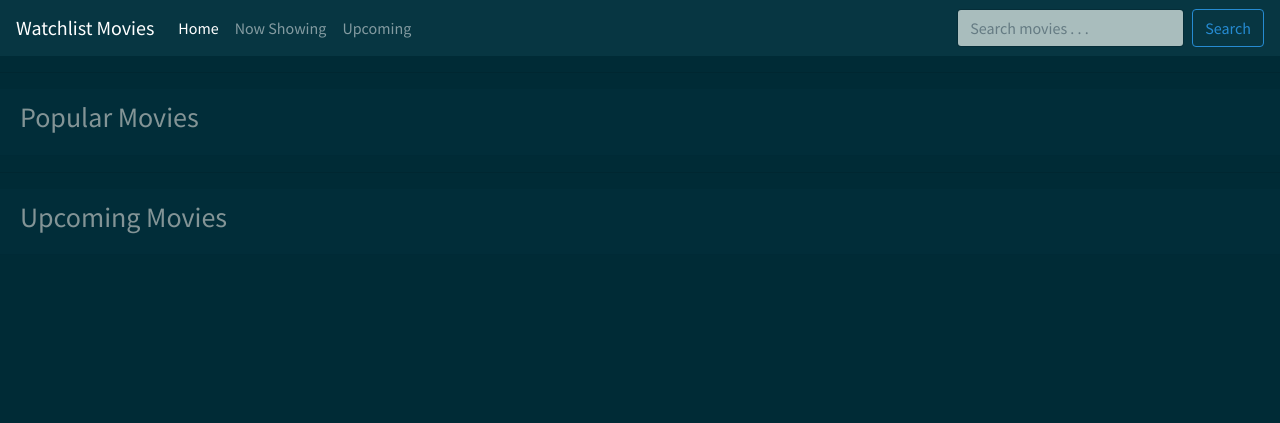
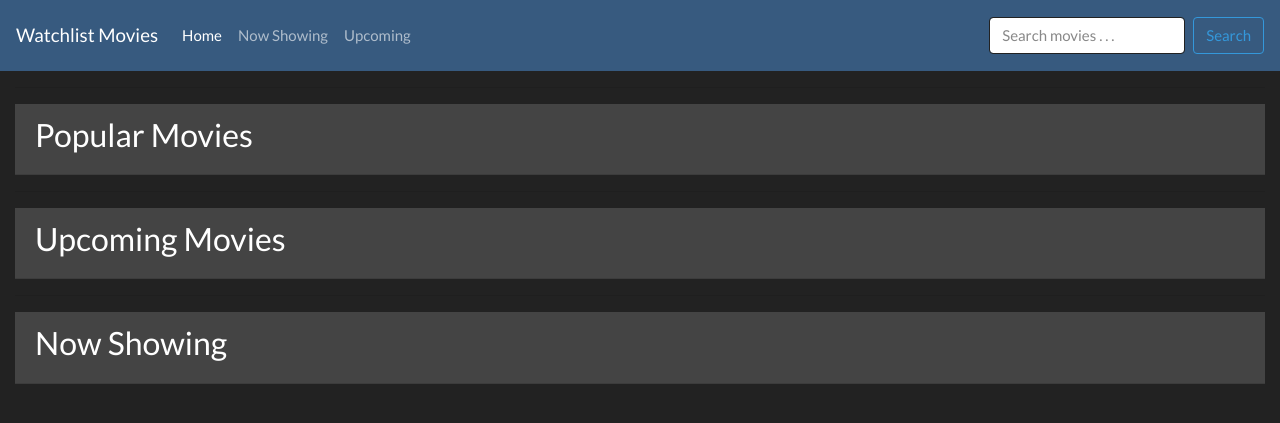
Before and after one commit to vonmutinda/Watchlist, a Flask app: template app/templates/index.html in a window 1280 px wide. Shown: the top 423 px of the page. Run offline with Flask 2, Linux system fonts and the light colour scheme; the template is opened without the code that fills it, so the values that code supplies are empty; some libraries are stand-ins or nearby versions.

Commit message:
installed WTF

```diff
--- a/app/static/css/index.css
+++ b/app/static/css/index.css
@@ -0,0 +1,5 @@
+div.row{
+    margin-left: 0;
+    margin-right: 0;
+
+}
--- a/app/templates/base.html
+++ b/app/templates/base.html
@@ -1,11 +1,10 @@
+
+{% extends 'bootstrap/base.html' %}
 {% block styles %}
-    <link rel="stylesheet" href="https://stackpath.bootstrapcdn.com/bootswatch/4.1.3/solar/bootstrap.min.css">
+    <link rel="stylesheet" href="https://stackpath.bootstrapcdn.com/bootswatch/4.1.3/darkly/bootstrap.min.css">
     <link rel="stylesheet" href="{{url_for('static',filename='css/index.css')}}">
 {% endblock %}
 
-{% extends 'bootstrap/base.html' %}
-
-{% include 'navbar.html' %}
-
+ {% include 'navbar.html' %}
         {% block body %}
         {% endblock %}
--- a/app/templates/index.html
+++ b/app/templates/index.html
@@ -1,15 +1,17 @@
 {% extends 'base.html' %}
 {% import 'macros.html' as macro %}
 
+
+
+
 {% block body %}
-
+<div class="container-fluid">
 <hr>
 
 <div class="card-header center">
         <h3>Popular Movies</h3>
 </div>
 <div class="row">
-
      {{ macro.displayMovieList(popular) }}
 </div>
 
@@ -22,7 +24,15 @@
         {{ macro.displayMovieList(upcoming) }}
 </div>
 
+<hr>
+
+<div class="card-header center">
+        <h3>Now Showing </h3>
+</div>
+<div id="upcoming" class="row">
+        {{ macro.displayMovieList(nowshowing) }}
+</div>
 
 
-
+</div>
 {% endblock %}
--- a/app/templates/movie.html
+++ b/app/templates/movie.html
@@ -3,6 +3,7 @@
 {% import 'macros.html' as macro %}
 
 <div class="container-fluid">
+
         {% block body %}
 
 
--- a/app/templates/navbar.html
+++ b/app/templates/navbar.html
@@ -1,10 +1,11 @@
-<nav class="navbar navbar-expand-lg navbar-dark bg-dark">
+<nav class="navbar navbar-expand-lg navbar-dark bg-primary">
     <a class="navbar-brand" href="/">Watchlist Movies</a>
+
     <button class="navbar-toggler" type="button" data-toggle="collapse" data-target="#navbarColor02" aria-controls="navbarColor02" aria-expanded="false" aria-label="Toggle navigation">
         <span class="navbar-toggler-icon"></span>
     </button>
 
-    <div class="collapse navbar-collapse" id="navbarColor02">
+    <div class="collapse navbar-collapse" id="navbarColor01">
         <ul class="navbar-nav mr-auto">
         <li class="nav-item active">
             <a class="nav-link" href="/">Home <span class="sr-only">(current)</span></a>
@@ -15,13 +16,11 @@
         <li class="nav-item">
             <a class="nav-link" href="#upcoming">Upcoming</a>
         </li>
-        <!-- <li class="nav-item">
-            <a class="nav-link" href="#">Upcoming</a>
-        </li> -->
+
         </ul>
         <form class="form-inline my-2 my-lg-0">
-        <input class="form-control mr-sm-2" name='movie-query' placeholder="Search movies . . . ">
-        <button class="btn btn-outline-info my-2 my-sm-0" type="submit">Search</button>
+            <input class="form-control mr-sm-2" name='movie-query' placeholder="Search movies . . . ">
+            <button class="btn btn-outline-info my-2 my-sm-0" type="submit">Search</button>
         </form>
     </div>
 </nav>
```
Also changed, not shown: app/forms.py (added, +8 -0 lines), app/models/reviews.py (added, +16 -0 lines), app/templates/macros.html (+0 -10 lines), app/views.py (+3 -9 lines).
